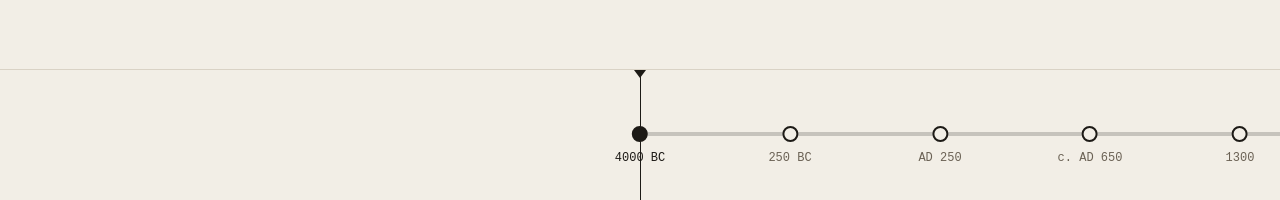
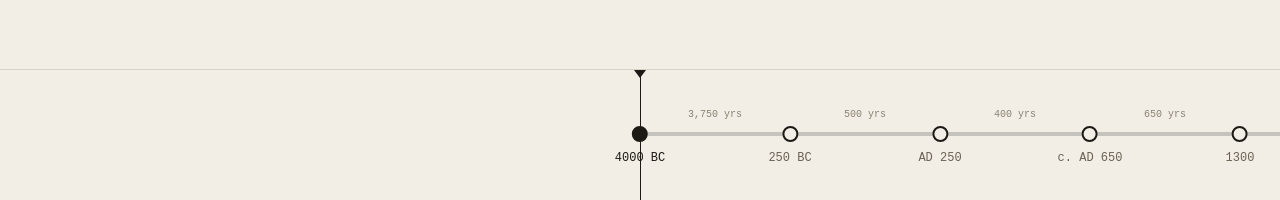
Before and after one commit to celestelayne/timeline-scrub, a React (Vite) app: page / in a window 1280 px wide. Shown: the part 580-780 px from the top of the page. Built offline with nearby package versions, Linux system fonts and the light colour scheme.

Commit message:
Add gap labels on the bar for gaps of 100 years or more
Co-Authored-By: Claude Sonnet 5.5 <noreply@anthropic.com>

```diff
--- a/src/components/Track.tsx
+++ b/src/components/Track.tsx
@@ -1,7 +1,9 @@
+import { useMemo } from 'react'
 import type { HTMLAttributes } from 'react'
 import { config } from '../config'
 import type { TimelineEvent } from '../data/events'
 import { eventLabel } from '../model/format'
+import { computeGaps } from '../model/gaps'
 import type { PxScale } from '../model/scale'
 
 interface Props {
@@ -15,12 +17,21 @@ interface Props {
 export function Track({ pos, events, scale, dragging, trackProps }: Props) {
   const active = Math.round(pos)
   const { eventSpacing } = config
+  const gaps = useMemo(() => computeGaps(events.map((e) => e.year)), [events])
 
   return (
     <div className={`track${dragging ? ' track--dragging' : ''}`} {...trackProps}>
       <div className="playhead" />
       <div className="strip" style={{ transform: `translateX(${scale.posToPx(pos)}px)` }}>
         <div className="bar" style={{ width: (events.length - 1) * eventSpacing }} />
+        {gaps.map(
+          (gap) =>
+            gap.label && (
+              <span key={gap.index} className="gap" style={{ left: (gap.index + 0.5) * eventSpacing }}>
+                {gap.label}
+              </span>
+            ),
+        )}
         {events.map((event, i) => (
           <button
             key={event.id}
--- a/src/index.css
+++ b/src/index.css
@@ -81,6 +81,15 @@ body { background: var(--bg); color: var(--ink); }
   opacity: 0.2;
 }
 
+.gap {
+  position: absolute;
+  top: 40px;
+  transform: translateX(-50%);
+  font: 10px / 1 ui-monospace, 'IBM Plex Mono', monospace;
+  white-space: nowrap;
+  color: var(--muted);
+}
+
 .event {
   position: absolute;
   top: 56px;
```
